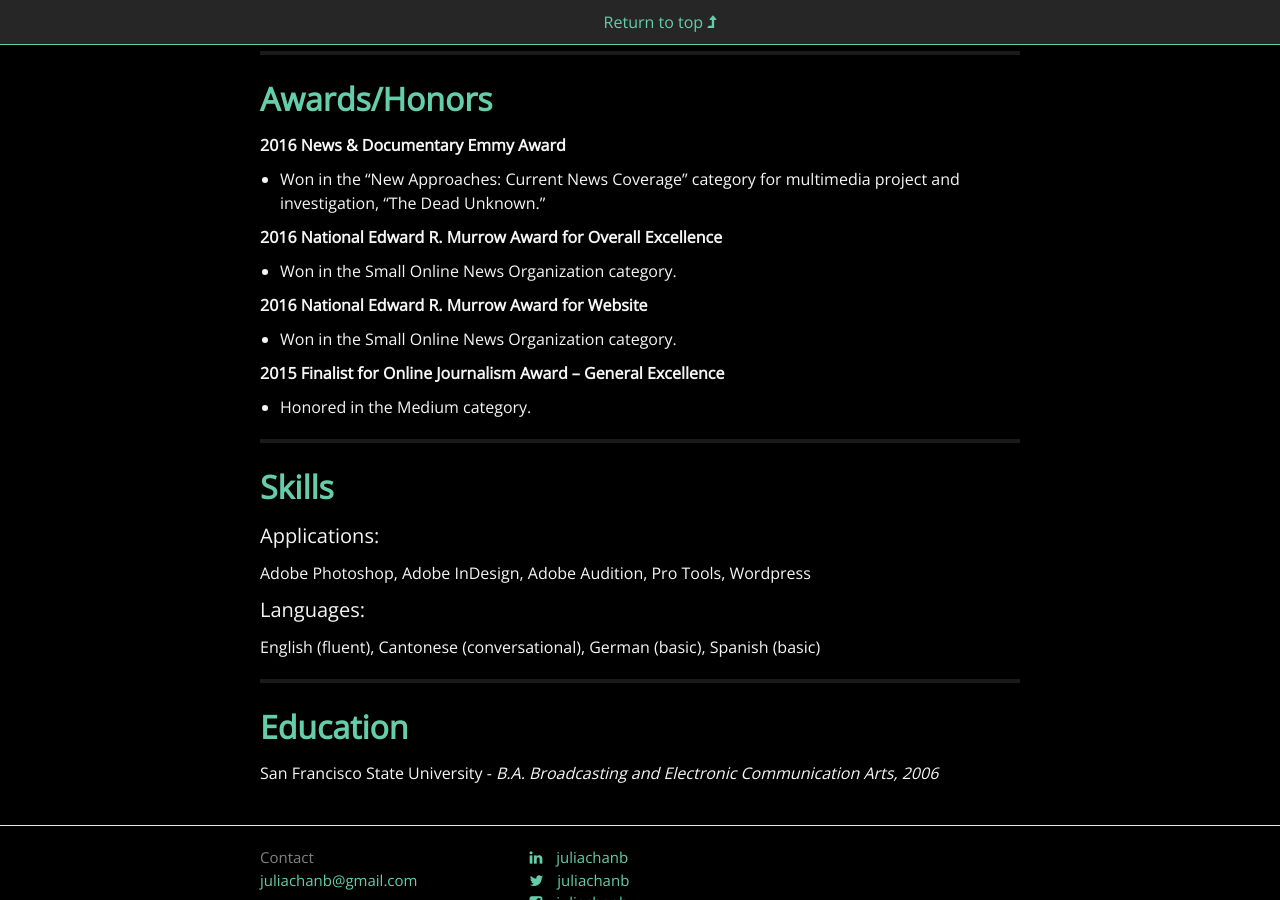
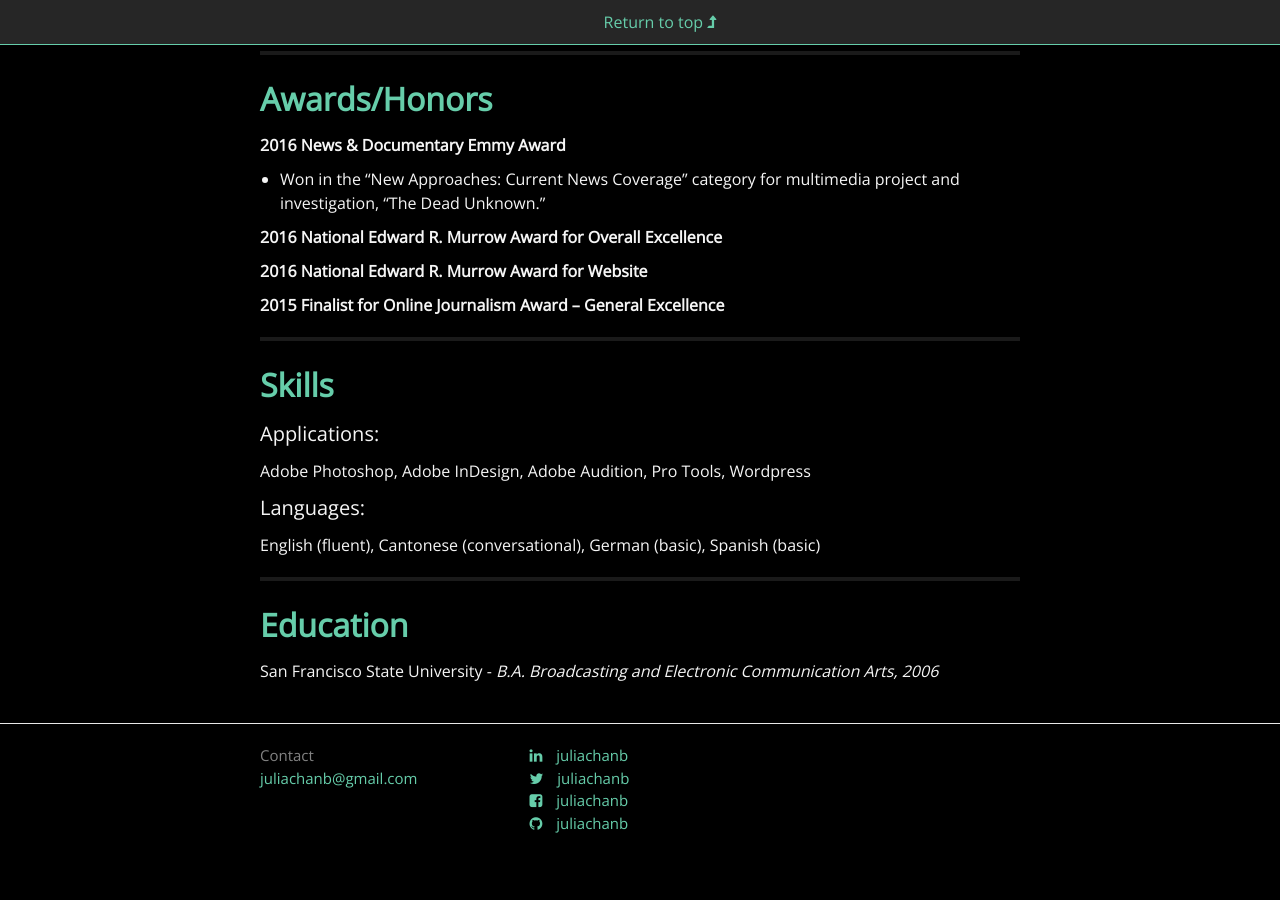
Before and after one commit to juliachanb/juliachanb.github.io, a Jekyll site: the page built from pages/resume.md, in a window 1280 px wide and 900 px high, scrolled down 3514 px. Built offline with Jekyll 4.4.1, drawn with Linux system fonts in a browser that asks for light colours; nearby versions of some CDN libraries; some web fonts are replaced.

Commit message:
formatting awards section

```diff
--- a/pages/resume.md
+++ b/pages/resume.md
@@ -147,16 +147,9 @@ ___
 
 **2016 National Edward R. Murrow Award for Overall Excellence**
 
-- Won in the Small Online News Organization category.
-
 **2016 National Edward R. Murrow Award for Website**
 
-- Won in the Small Online News Organization category.
-
 **2015 Finalist for Online Journalism Award – General Excellence**
-
-- Honored in the Medium category.
-
 
 ___
 
```
